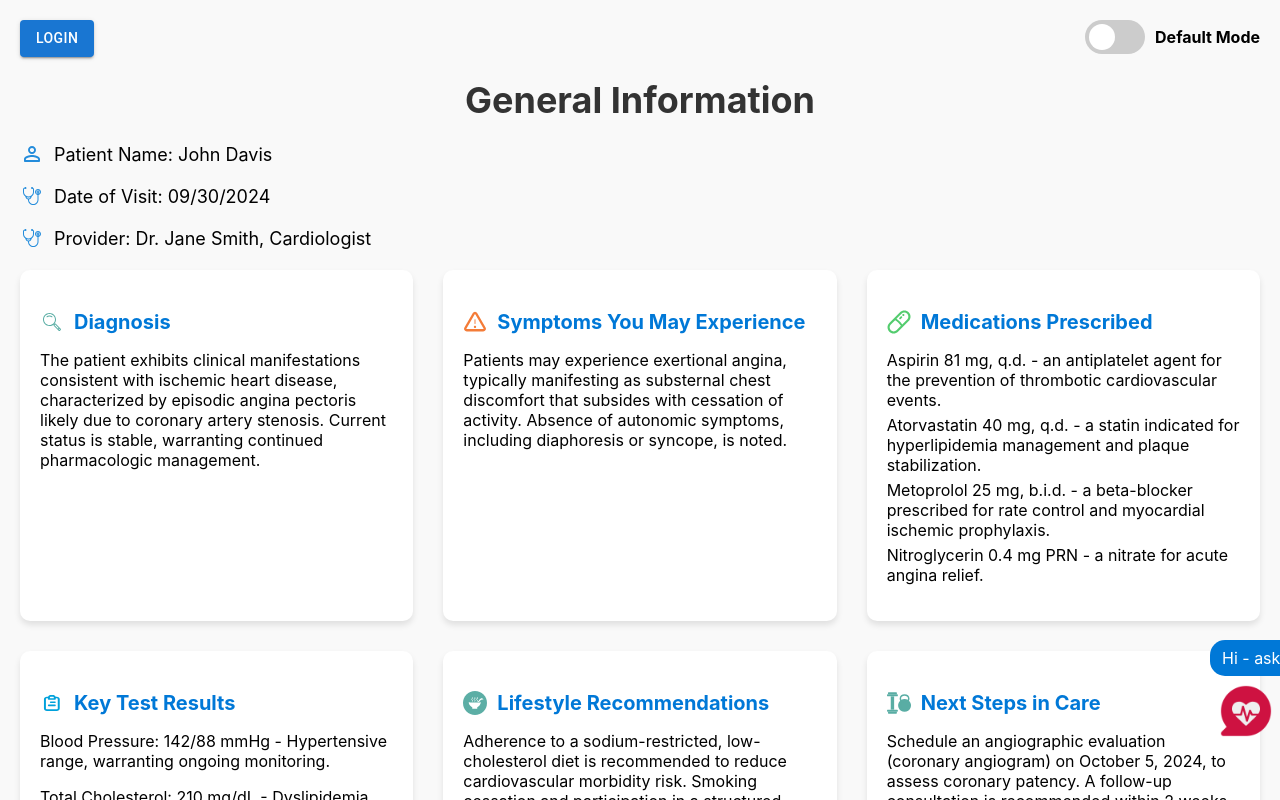
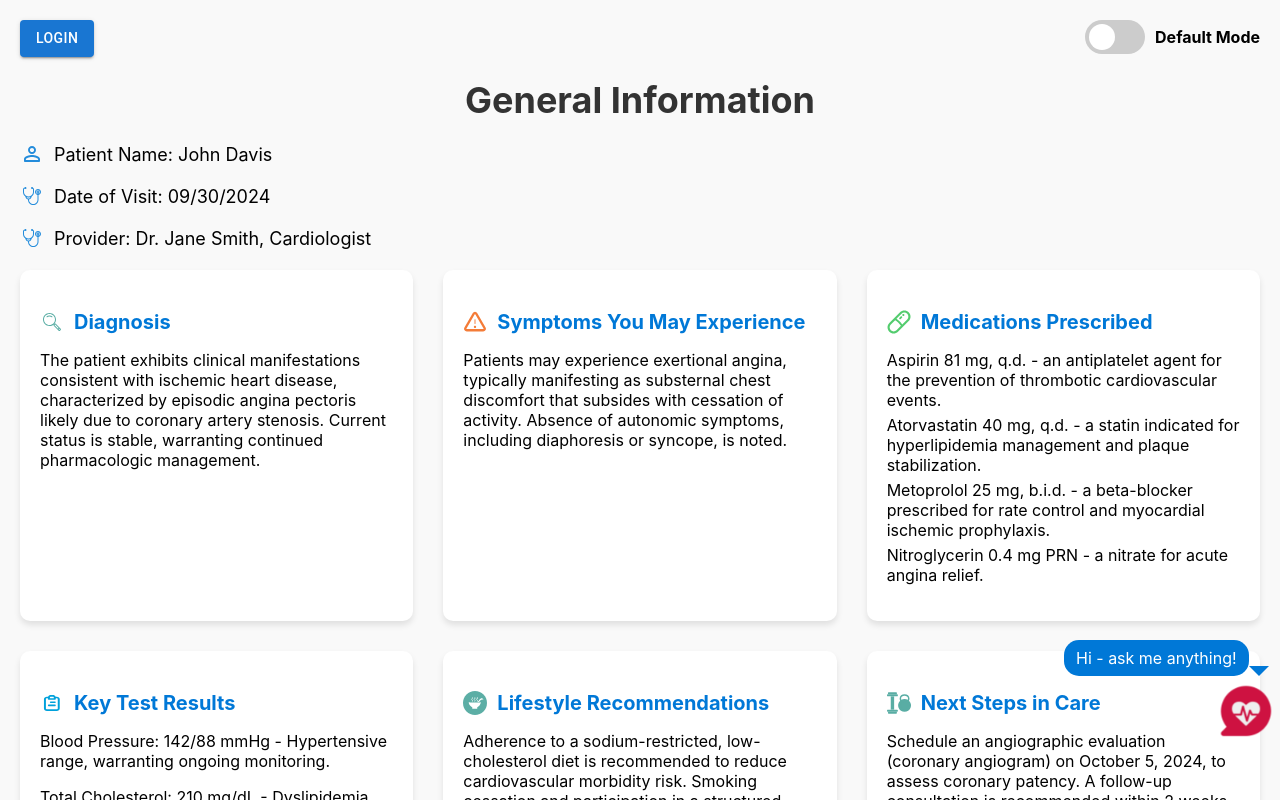
Before and after one commit to ZisenShao/SmartChart-AI, a React (Create React App) app in the folder frontend/: page / in a window 1280 px wide. Shown: the top 800 px of the page. Built offline with nearby package versions, Linux system fonts and the light colour scheme.

Commit message:
Modified chatbot to adjust welcome message on dashboard

```diff
--- a/frontend/src/ChatbotButton.css
+++ b/frontend/src/ChatbotButton.css
@@ -33,8 +33,8 @@
     border-radius: 15px;
     position: absolute;
     top: -40px;
-    /* Adjust as needed */
-    left: 0;
+    left: calc(-175% - 20px);
+    /* Move message to the left of the icon */
     white-space: nowrap;
 }
 
@@ -42,7 +42,8 @@
     content: "";
     position: absolute;
     bottom: -10px;
-    left: 20px;
+    left: 100%;
+    /* Arrow points to the icon */
     border-width: 10px;
     border-style: solid;
     border-color: #0078d7 transparent transparent transparent;
```
